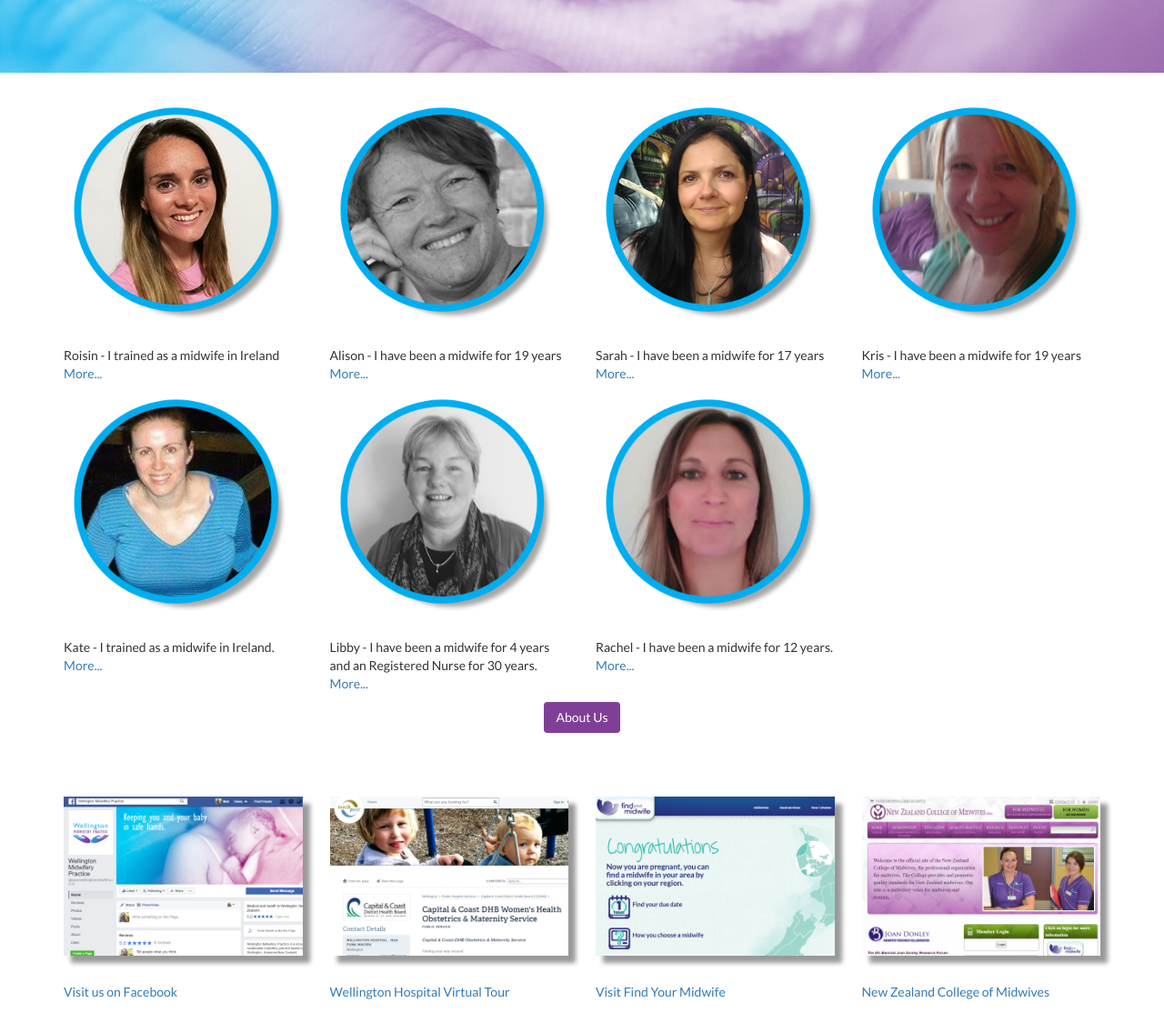
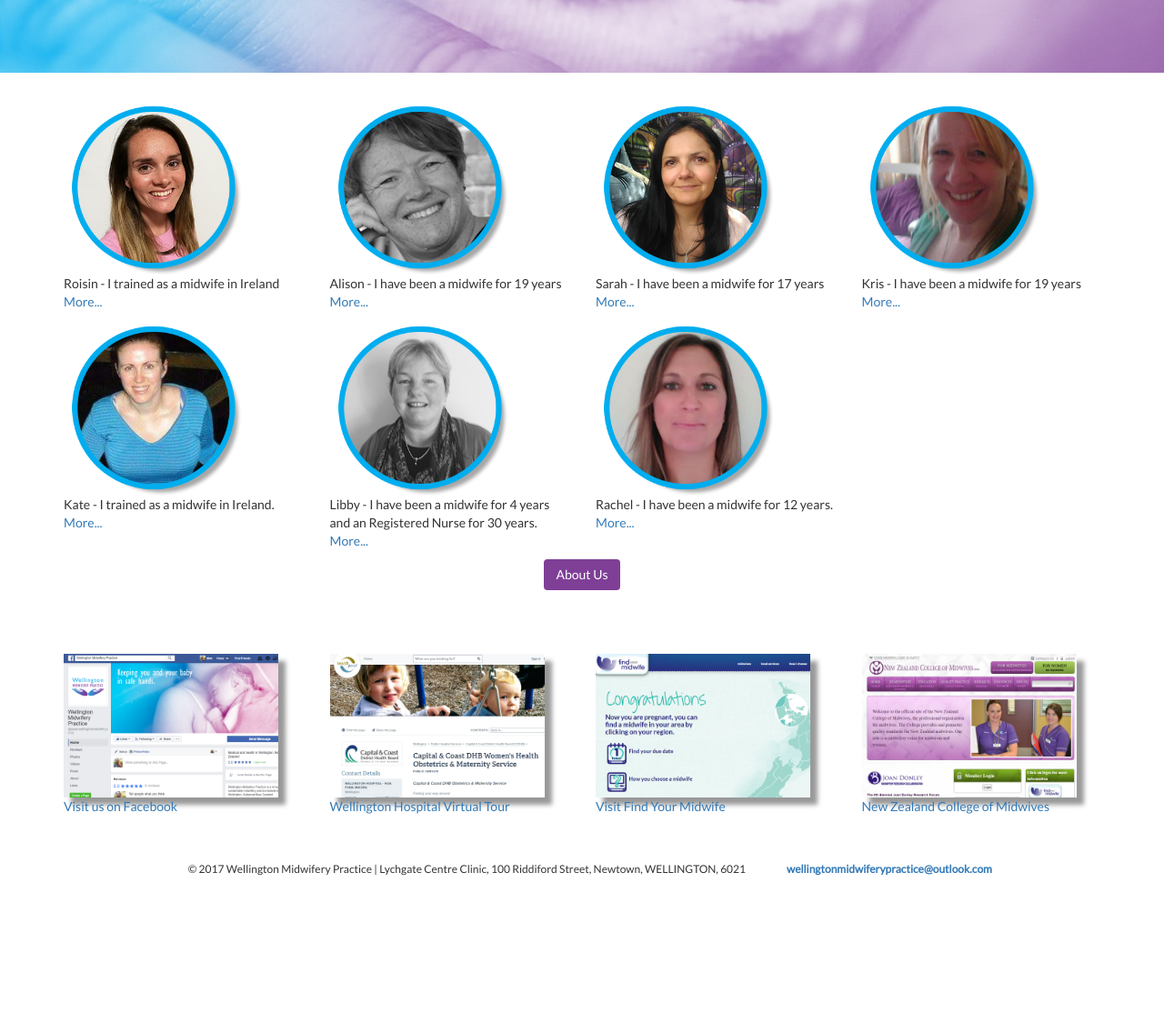
Before and after one commit to mharrison-ict/wellingtonmidwifery, a plain HTML site: page meet.html in a window 1280 px wide. Shown: the part 560-1674 px from the top of the page at 91% size. After the commit the page ends 1554 px from the top, so only its background shows below. Drawn offline with nearby package versions, Linux system fonts and the light colour scheme.

Commit message:
Updated images to fix responsiveness
added to staff images <img> tag '<img style="width:80%"  '

```diff
--- a/meet.html
+++ b/meet.html
@@ -54,31 +54,31 @@
       </div>
     </div>
   </section>
-  <section class="container">
+  <div class="container">
 
     <!-- row 1 -->
     <div class="row">
 
       <div class="col-sm-3 img-circle">
 
-       <a href="roisin.html" title="Roisin"> <img   src="images/portrait-roisin.png" alt="Roisin"> </a>
+       <a href="roisin.html" title="Roisin"> <img  style="width:80%" src="images/portrait-roisin.png" alt="Roisin"> </a>
           <p>Roisin - I trained as a midwife in Ireland <a href="roisin.html" title="Roisin">More...</a> </p>
       </div>
       <div class="col-sm-3 img-circle">
 
-       <a href="alison.html" title="Alison"> <img   src="images/portrait-alison.png" alt="Alison"> </a>
+       <a href="alison.html" title="Alison"> <img style="width:80%" src="images/portrait-alison.png" alt="Alison"> </a>
         <p>Alison - I have been a midwife for 19 years <a href="alison.html" title="Alison">More...</a></p>
       </div>
 
       <div class="col-sm-3 img-circle">
 
-        <a href="sarah.html" title="Sarah"><img   src="images/portrait-sarah.png" alt="Sarah"></a>
+        <a href="sarah.html" title="Sarah"><img style="width:80%" src="images/portrait-sarah.png" alt="Sarah"></a>
             <p>Sarah - I have been a midwife for 17 years <a href="sarah.html" title="Sarah">More...</a></p>
       </div>
 
       <div class="col-sm-3 img-circle">
 
-         <a href="kris.html" title="Kris"><img   src="images/portrait-kris.png" alt="Kris"></a>
+         <a href="kris.html" title="Kris"><img style="width:80%" src="images/portrait-kris.png" alt="Kris"></a>
             <p>Kris - I have been a midwife for 19 years <a href="kris.html" title="Kris">More...</a></p>
       </div>
 
@@ -89,18 +89,18 @@
 
       <div class="col-sm-3 img-circle">
 
-        <a href="kate.html" title="Kate"><img    src="images/portrait-kate.png" alt="Kate"></a>
+        <a href="kate.html" title="Kate"><img style="width:80%" src="images/portrait-kate.png" alt="Kate"></a>
           <p>Kate - I trained as a midwife in Ireland. <a href="kate.html" title="Kate">More...</a> </p>
       </div>
       <div class="col-sm-3 img-circle">
 
-       <a href="libby.html" title="Libby"> <img   src="images/portrait-libby.png" alt="Libby"></a>
+       <a href="libby.html" title="Libby"> <img style="width:80%" src="images/portrait-libby.png" alt="Libby"></a>
         <p>Libby - I have been a midwife for 4 years and an Registered Nurse for 30 years. <a href="libby.html" title="Libby">More...</a></p>
       </div>
 
       <div class="col-sm-3 img-circle">
 
-       <a href="rachel.html"title="Rachel"> <img    src="images/portrait-rachel.png" alt="Rachel"></a>
+       <a href="rachel.html" title="Rachel"> <img style="width:80%" src="images/portrait-rachel.png" alt="Rachel"></a>
             <p>Rachel - I have been a midwife for 12 years. <a href="rachel.html" title="Rachel">More...</a></p>
       </div>
 
@@ -119,36 +119,32 @@
   <!-- row 2 -->
     <div class="row">
       <div class="col-sm-3"> <!-- col 1 -->
-        <a href="https://www.facebook.com/www.wellingtonmidwifery.co.nz/" target="_blank" title="Visit the Facebook page of Wellington Midwifery Practice">
-            <img class="dropshadow" src="images/facebook-1200x800.png" alt="facebook link">
+        <a href="https://www.facebook.com/www.wellingtonmidwifery.co.nz/" target="_blank" title="Visit the Facebook page of Wellington Midwifery Practice"> <img class="dropshadow" style="width:90%" src="images/facebook-1200x800.png" alt="facebook link">
             <p>Visit us on Facebook</p>
         </a>
       </div>
 
  <div class="col-sm-3"> <!-- col 2 -->
-        <a href="http://www.healthpoint.co.nz/public/obstetric-and-gynaecology/capital-coast-dhb-womens-health-obstetrics/" target="_blank" title="Visit the Wellington Hospital Maternity Unit Virtual Tour">
-            <img class="dropshadow" src="images/health-point-1200x800.png" alt="Wellington Hospital link">
+        <a href="http://www.healthpoint.co.nz/public/obstetric-and-gynaecology/capital-coast-dhb-womens-health-obstetrics/" target="_blank" title="Visit the Wellington Hospital Maternity Unit Virtual Tour"> <img class="dropshadow" style="width:90%" src="images/health-point-1200x800.png" alt="Wellington Hospital link">
             <p>Wellington Hospital Virtual Tour</p>
         </a>
       </div>
 
  <div class="col-sm-3">
-        <a href="https://www.findyourmidwife.co.nz/midwife/alison+curran" target="_blank" title="Visit the Find Your Midwife">
-            <img class="dropshadow" src="images/find-your-midwife-1200x800.png" alt="Find Your Midwife link">
+        <a href="https://www.findyourmidwife.co.nz/midwife/alison+curran" target="_blank" title="Visit the Find Your Midwife"> <img class="dropshadow" style="width:90%" src="images/find-your-midwife-1200x800.png" alt="Find Your Midwife link">
             <p>Visit Find Your Midwife</p>
       </a>
       </div>
 
        <div class="col-sm-3">
-        <a href="https://www.midwife.org.nz/" target="_blank" title="Visit the New Zealand College of Midwives">
-            <img class="dropshadow" src="images/nzcm-web-1200x800.png" alt="New Zealand College of Midwives link">
+        <a href="https://www.midwife.org.nz/" target="_blank" title="Visit the New Zealand College of Midwives"> <img class="dropshadow" style="width:90%" src="images/nzcm-web-1200x800.png" alt="New Zealand College of Midwives link">
             <p>New Zealand College of Midwives</p>
         </a>
       </div>
 
     </div>
 
-  </section>
+  </div>
 
   <br/>
 
```
Also changed, not shown: about.html (+4 -8 lines), alison.html (+4 -8 lines), index.html (+4 -8 lines), kate.html (+4 -8 lines), kris.html (+4 -8 lines), libby.html (+4 -8 lines), rachel.html (+4 -8 lines), roisin.html (+4 -8 lines), sarah.html (+4 -8 lines).
